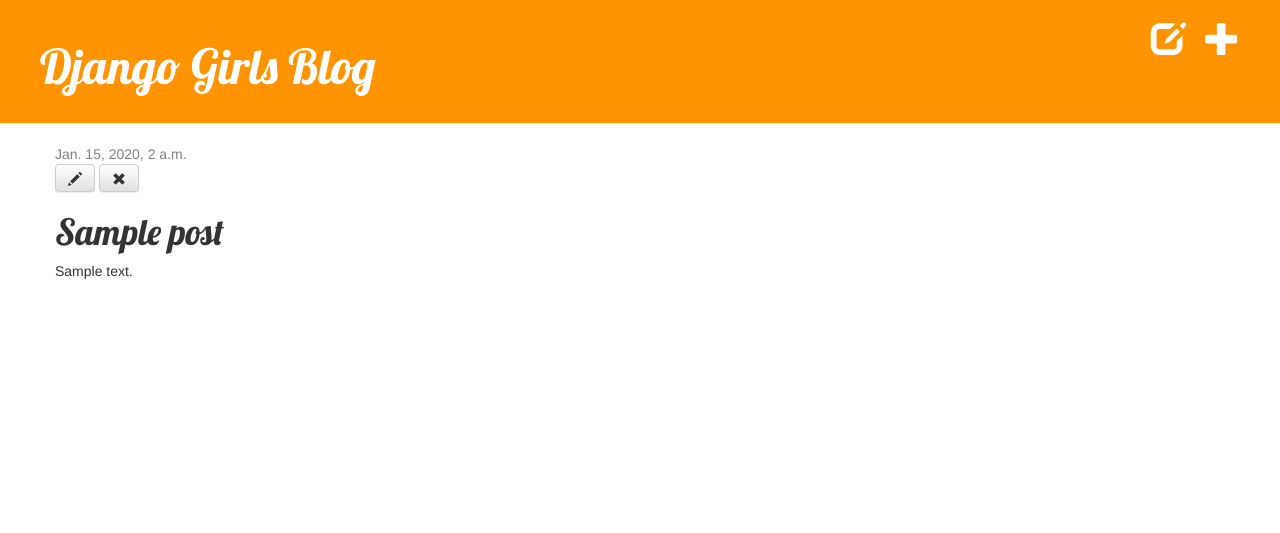
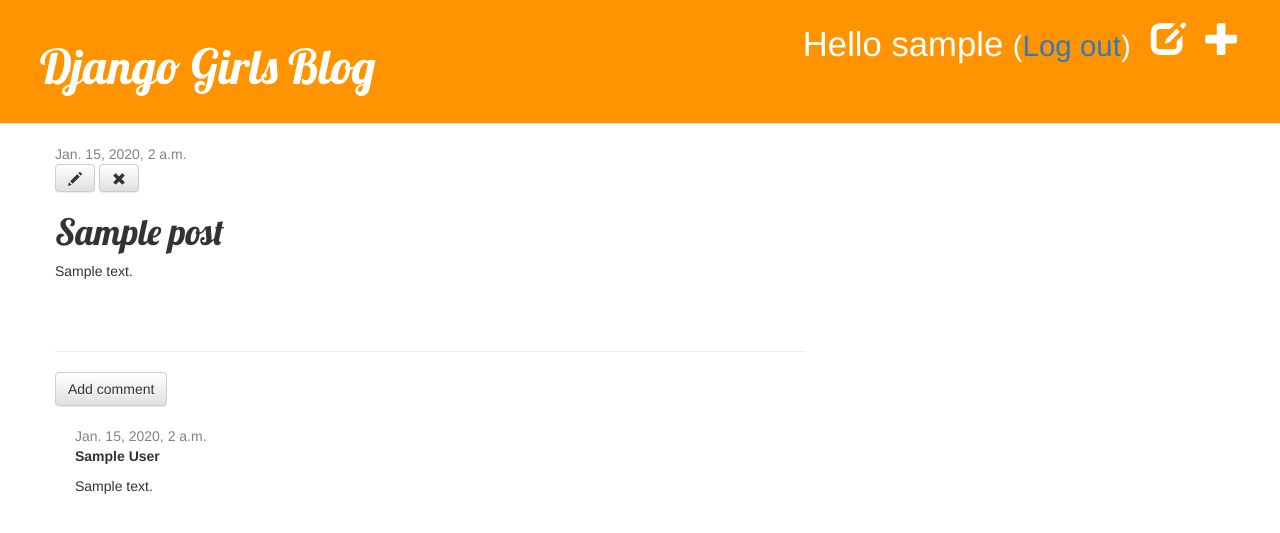
Before and after one commit to mirmahvish/my-first-blog, a Django app: page /post/1/ in a window 1280 px wide. Shown: the top 533 px of the page. Run offline with Django 3.2, Linux system fonts and the light colour scheme; a user stored in the database is signed in; tables that the repository leaves empty hold one stand-in row (values such as "Sample post"); some libraries are stand-ins or nearby versions.

Commit message:
its my first website

```diff
--- a/blog/admin.py
+++ b/blog/admin.py
@@ -1,4 +1,6 @@
 from django.contrib import admin
-from .models import Post
+from .models import Post , Comment
+
 
 admin.site.register(Post)
+admin.site.register(Comment)
--- a/blog/models.py
+++ b/blog/models.py
@@ -17,3 +17,21 @@
 
     def __str__(self):
         return self.title
+
+    def approved_comments(self):
+        return self.comments.filter(approved_comment=True)
+
+
+class Comment(models.Model):
+    post = models.ForeignKey('blog.Post', related_name='comments')
+    author = models.CharField(max_length=200)
+    text = models.TextField()
+    created_date = models.DateTimeField(default=timezone.now)
+    approved_comment = models.BooleanField(default=False)
+
+    def approve(self):
+         self.approved_comment = True
+         self.save()
+
+    def __str__(self):
+        return self.text
--- a/blog/static/css/blog.css
+++ b/blog/static/css/blog.css
@@ -44,3 +44,8 @@
 .post h1 a, .post h1 a:visited {
     color: #000000;
 }
+
+
+.comment {
+    margin: 20px 0px 20px 20px;
+}
--- a/blog/templates/blog/base.html
+++ b/blog/templates/blog/base.html
@@ -12,6 +12,9 @@
              {% if user.is_authenticated %}
              <a href="{% url 'post_new' %}" class="top-menu"><span class="glyphicon glyphicon-plus"></span></a>
              <a href="{% url 'post_draft_list' %}" class="top-menu"><span class="glyphicon glyphicon-edit"></span></a>
+             <p class="top-menu">Hello {{ user.username }} <small>(<a href="{% url 'logout' %}">Log out</a>)</small></p>
+             {% else %}
+             <a href="{% url 'login' %}" class="top-menu"><span class="glyphicon glyphicon-lock"></span></a>
              {% endif %}
         <h1><a href="/">Django Girls Blog</a></h1>
     </div>
--- a/blog/templates/blog/post_detail.html
+++ b/blog/templates/blog/post_detail.html
@@ -17,4 +17,25 @@
         <h1>{{ post.title }}</h1>
         <p>{{ post.text|linebreaksbr }}</p>
     </div>
+<hr>
+<a class="btn btn-default" href="{% url 'add_comment_to_post' pk=post.pk %}">Add comment</a>
+{% for comment in post.comments.all %}
+    {% if user.is_authenticated or comment.approved_comment %}
+    <div class="comment">
+        <div class="date">
+            {{ comment.created_date }}
+            {% if not comment.approved_comment %}
+                <a class="btn btn-default" href="{% url 'comment_remove' pk=comment.pk %}"><span class="glyphicon glyphicon-remove"></span></a>
+                <a class="btn btn-default" href="{% url 'comment_approve' pk=comment.pk %}"><span class="glyphicon glyphicon-ok"></span></a>
+            {% endif %}
+        </div>
+        <strong>{{ comment.author }}</strong>
+        <p>{{ comment.text|linebreaks }}</p>
+    </div>
+    {% endif %}
+{% empty %}
+    <p>No comments here yet :(</p>
+{% endfor %}
+
+
 {% endblock %}
--- a/blog/templates/blog/post_list.html
+++ b/blog/templates/blog/post_list.html
@@ -20,6 +20,7 @@
                     </div>
                     <h1><a href="">{{ post.title }}</a></h1>
                     <p>{{ post.text|linebreaksbr }}</p>
+                   <a href="{% url 'post_detail' pk=post.pk %}">Comments: {{ post.approved_comments.count }}</a>
                 </div>
             {% endfor %}
         {% endblock %}
--- a/blog/urls.py
+++ b/blog/urls.py
@@ -10,4 +10,8 @@
     url(r'^drafts/$', views.post_draft_list, name='post_draft_list'),
     url(r'^post/(?P<pk>\d+)/publish/$', views.post_publish, name='post_publish'),
     url(r'^post/(?P<pk>\d+)/remove/$', views.post_remove, name='post_remove'),
+   url(r'^post/(?P<pk>\d+)/comment/$', views.add_comment_to_post, name='add_comment_to_post'),
+   url(r'^comment/(?P<pk>\d+)/approve/$', views.comment_approve, name='comment_approve'),
+   url(r'^comment/(?P<pk>\d+)/remove/$', views.comment_remove, name='comment_remove'),
+
 ]
--- a/blog/views.py
+++ b/blog/views.py
@@ -3,13 +3,18 @@
 
 from django.shortcuts import render,get_object_or_404
 from django.utils import timezone
-from .models import Post
-from .forms import PostForm
+from .models import Post, Comment
+
+from .forms import PostForm, CommentForm
+
 from django.shortcuts import redirect
+from django.contrib.auth.decorators import login_required
+
 
 def post_detail(request, pk):
     post = get_object_or_404(Post, pk=pk)
     return render(request, 'blog/post_detail.html', {'post': post})
+
 
 
 def post_list(request):
@@ -17,6 +22,7 @@
     return render(request, 'blog/post_list.html', {'posts': posts})
 
 
+@login_required
 def post_new(request):
         if request.method == "POST":
             form = PostForm(request.POST)
@@ -30,6 +36,9 @@
             form = PostForm()
         return render(request, 'blog/post_edit.html', {'form': form})
 
+
+
+@login_required
 def post_edit(request, pk):
     post = get_object_or_404(Post, pk=pk)
     if request.method == "POST":
@@ -45,6 +54,8 @@
     return render(request, 'blog/post_edit.html', {'form': form})
 
 
+
+@login_required
 def post_draft_list(request):
     posts = Post.objects.filter(published_date__isnull=True).order_by('created_date')
     return render(request, 'blog/post_draft_list.html', {'posts': posts})
@@ -56,7 +67,37 @@
     return redirect('post_detail', pk=pk)
 
 
+
+@login_required
 def post_remove(request, pk):
     post = get_object_or_404(Post, pk=pk)
     post.delete()
     return redirect('post_list')
+
+
+def add_comment_to_post(request, pk):
+    post = get_object_or_404(Post, pk=pk)
+    if request.method == "POST":
+        form = CommentForm(request.POST)
+        if form.is_valid():
+            comment = form.save(commit=False)
+            comment.post = post
+            comment.save()
+            return redirect('post_detail', pk=post.pk)
+    else:
+        form = CommentForm()
+    return render(request, 'blog/add_comment_to_post.html', {'form': form})
+
+
+@login_required
+def comment_approve(request, pk):
+    comment = get_object_or_404(Comment, pk=pk)
+    comment.approve()
+    return redirect('post_detail', pk=comment.post.pk)
+
+
+@login_required
+def comment_remove(request, pk):
+    comment = get_object_or_404(Comment, pk=pk)
+    comment.delete()
+    return redirect('post_detail', pk=comment.post.pk)
--- a/girlsproject/settings.py
+++ b/girlsproject/settings.py
@@ -14,7 +14,7 @@
 
 # Build paths inside the project like this: os.path.join(BASE_DIR, ...)
 BASE_DIR = os.path.dirname(os.path.dirname(os.path.abspath(__file__)))
-
+LOGIN_REDIRECT_URL = '/'
 
 # Quick-start development settings - unsuitable for production
 # See https://docs.djangoproject.com/en/1.11/howto/deployment/checklist/
--- a/girlsproject/urls.py
+++ b/girlsproject/urls.py
@@ -16,8 +16,11 @@
 from django.conf.urls import include
 from django.conf.urls import url
 from django.contrib import admin
+from django.contrib.auth import views
 
 urlpatterns = [
     url(r'^admin/', admin.site.urls),
+    url(r'^accounts/login/$', views.login, name='login'),
+    url(r'^accounts/logout/$', views.logout, name='logout', kwargs={'next_page': '/'}),
     url(r'', include('blog.urls')),
 ]
```
Also changed, not shown: blog/forms.py (+8 -1 lines), blog/templates/blog/add_comment_to_post.html (added, +9 -0 lines), blog/templates/registration/login.html (added, +24 -0 lines).
